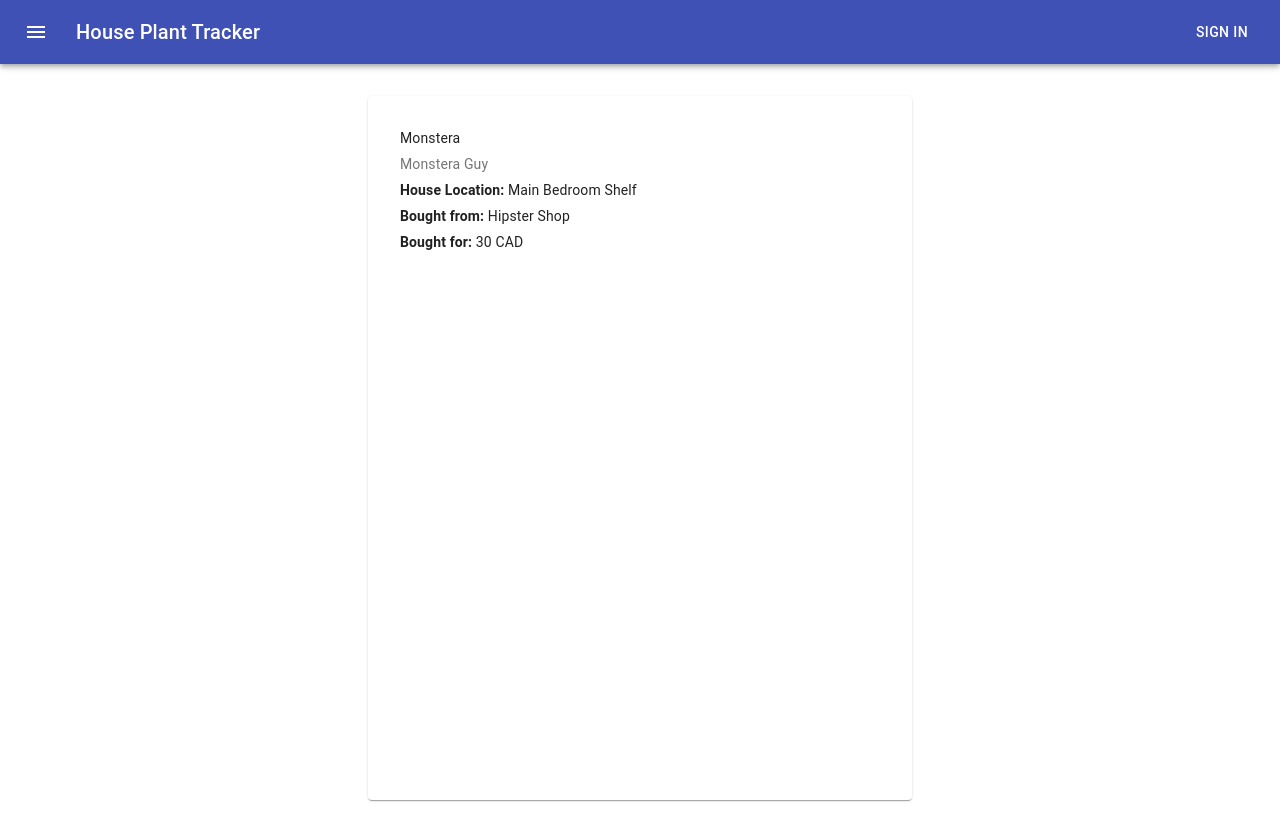
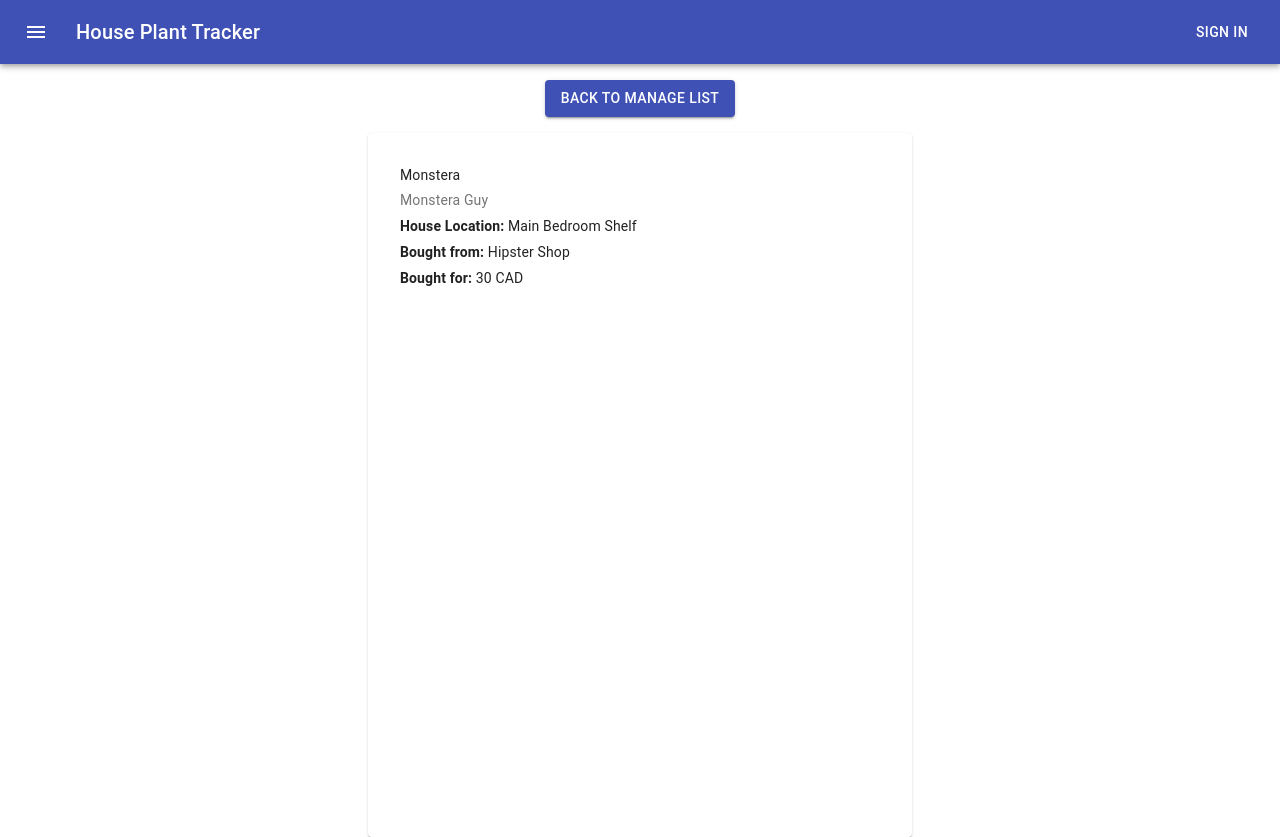
Before and after one commit to ekonine/plant-tracker-v2, a React (Create React App) app: page /manage/detail/0 in a window 1280 px wide. Built offline with nearby package versions, Linux system fonts and the light colour scheme.

Commit message:
fix styling on detail and add back button

```diff
--- a/src/pages/detail/detail.page.jsx
+++ b/src/pages/detail/detail.page.jsx
@@ -2,34 +2,43 @@ import React from 'react';
 import {makeStyles} from '@material-ui/core/styles';
 import Typography from '@material-ui/core/Typography';
 import Paper from '@material-ui/core/Paper';
-import {useParams} from 'react-router-dom';
+import Button from '@material-ui/core/Button';
+import {useParams, useHistory} from 'react-router-dom';
 
 //Styles
 const useStyles = makeStyles(theme => ({
   root: {
     display: 'flex',
+    flexDirection: 'column',
     flexWrap: 'wrap',
     justifyContent: 'center',
-    '& > *': {
-      margin: theme.spacing(4),
-      width: theme.spacing(60),
-      height: theme.spacing(80),
-    },
+    alignItems: 'center',
   },
   paper: {
     padding: theme.spacing(4),
+    width: theme.spacing(60),
+    height: theme.spacing(80),
   },
   title: {
     fontSize: 14,
+  },
+  button: {
+    margin: theme.spacing(2),
   },
 }));
 
 export default function Detail({plantData}) {
   const classes = useStyles();
   const {plantId} = useParams();
+  const {push} = useHistory();
 
   return (
     <div className={classes.root}>
+      <Button className={classes.button} variant="contained" color="primary" onClick={() => {
+        push('/manage')
+      }}>
+        Back to Manage List
+      </Button>
       <Paper className={classes.paper}>
         <Typography className={classes.title} color="textPrimary" gutterBottom>
           {plantData[plantId].plantSpecies}
@@ -40,23 +49,15 @@ export default function Detail({plantData}) {
           gutterBottom>
           {plantData[plantId].plantNickname}
         </Typography>
-        <Typography
-          className={classes.title}
-          color="textPrimary"
-          gutterBottom>
+        <Typography className={classes.title} color="textPrimary" gutterBottom>
           <b>House Location:</b> {plantData[plantId].plantHouseLoc}
         </Typography>
-        <Typography
-          className={classes.title}
-          color="textPrimary"
-          gutterBottom>
+        <Typography className={classes.title} color="textPrimary" gutterBottom>
           <b>Bought from:</b> {plantData[plantId].plantBoughtLoc}
         </Typography>
-        <Typography
-          className={classes.title}
-          color="textPrimary"
-          gutterBottom>
-          <b>Bought for:</b> {plantData[plantId].plantPrice} {plantData[plantId].plantPriceCurr}
+        <Typography className={classes.title} color="textPrimary" gutterBottom>
+          <b>Bought for:</b> {plantData[plantId].plantPrice}{' '}
+          {plantData[plantId].plantPriceCurr}
         </Typography>
       </Paper>
     </div>
```
